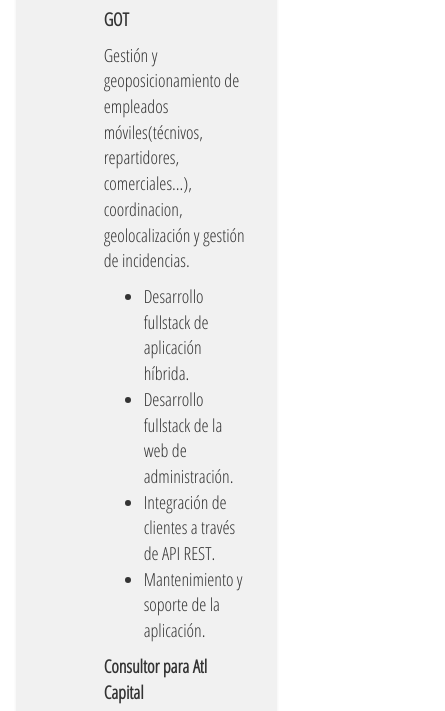
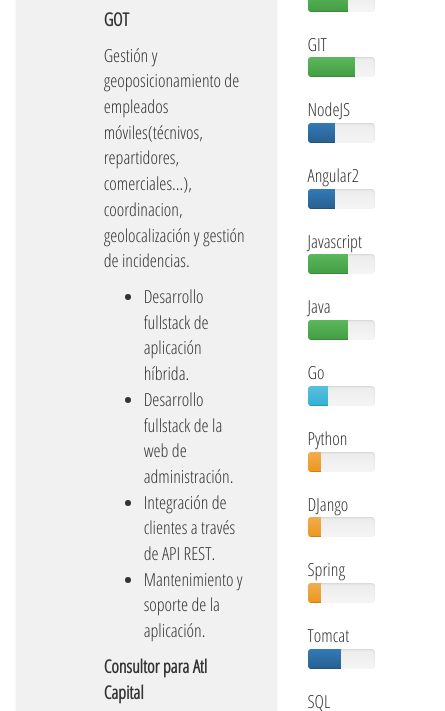
Before and after one commit to SrHuevo/cvpdf, a plain HTML site: page index.html in a window 390 px wide. Shown: the part 630-1341 px from the top of the page, 445 px wide, since content can reach past the window. Drawn offline with nearby package versions, Linux system fonts and the light colour scheme.

Commit message:
fix col error

```diff
--- a/index.html
+++ b/index.html
@@ -147,7 +147,7 @@
                     </div>
                 </div>
             </div>
-            <div class="col-sm-3">
+            <div class="col-xs-3">
                 <div class="margin-20"></div>
                 <h2 class="indie_flower">Habilidades</h2>
                 <h4 class="indie_flower">Ordenadas por gustos</h4>
```
